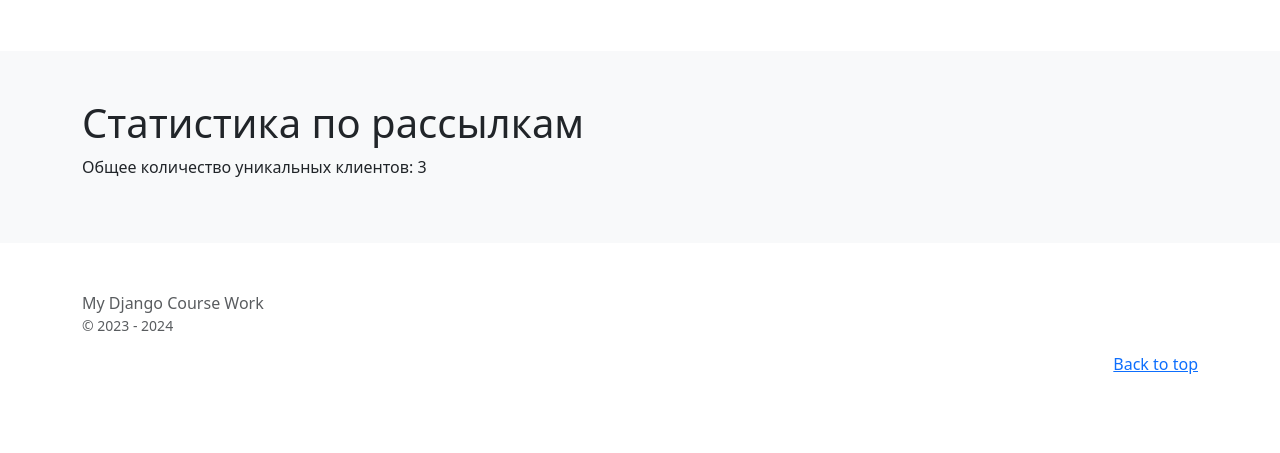
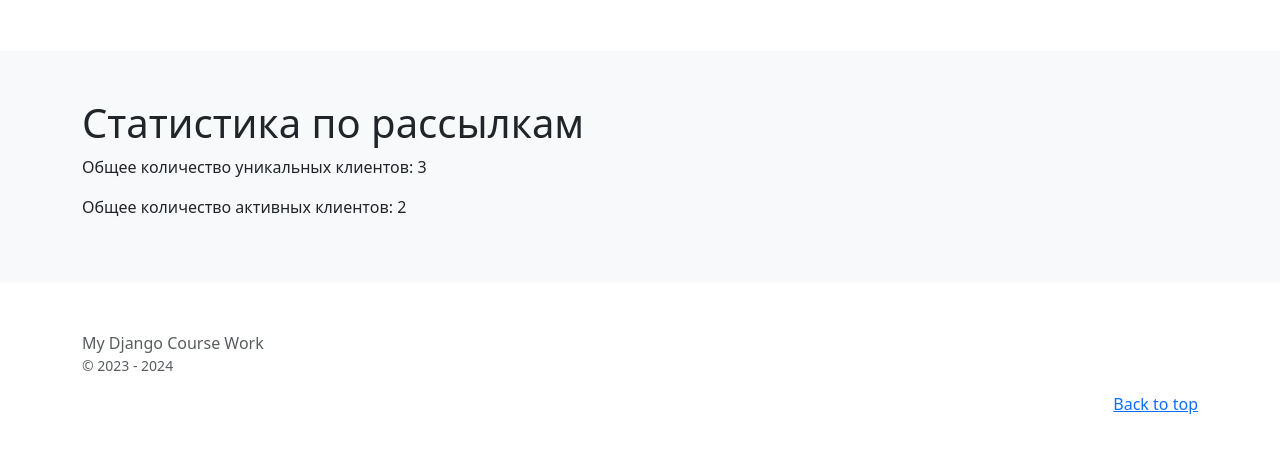
Before and after one commit to skysaika/cworkdjango, a Django app: page / in a window 1280 px wide. Shown: the part 157-610 px from the top of the page. Run offline with Django 5.2, Linux system fonts and the light colour scheme; data comes from the database, SQL or seed files in the repository; some libraries are stand-ins or nearby versions.

Commit message:
Add Общее количество активных клиентов: {{ active_clients_count }} in index and views.py

```diff
--- a/main/templates/main/index.html
+++ b/main/templates/main/index.html
@@ -8,5 +8,6 @@
 {#    <p>создано рассылок:</p>#}
 {#    <p>запущено рассылок:</p>#}
     <p>Общее количество уникальных клиентов: {{ unique_clients_count }}</p>
+    <p>Общее количество активных клиентов: {{ active_clients_count }}</p>
 
 {% endblock %}
--- a/main/views.py
+++ b/main/views.py
@@ -12,8 +12,15 @@ class IndexView(TemplateView):
     }
 
     def get_context_data(self, **kwargs):
-        """Добавляем количество уникальных клиентов в контекст."""
+        """Добавляем количество уникальных и активных клиентов в контекст."""
         context = super().get_context_data(**kwargs)
+
+        # Подсчитываем уникальных клиентов
         unique_clients_count = Client.objects.values('email').distinct().count()
         context['unique_clients_count'] = unique_clients_count
+
+        # Подсчитываем активных клиентов
+        active_clients_count = Client.objects.filter(is_active=True).count()
+        context['active_clients_count'] = active_clients_count
+
         return context
```
